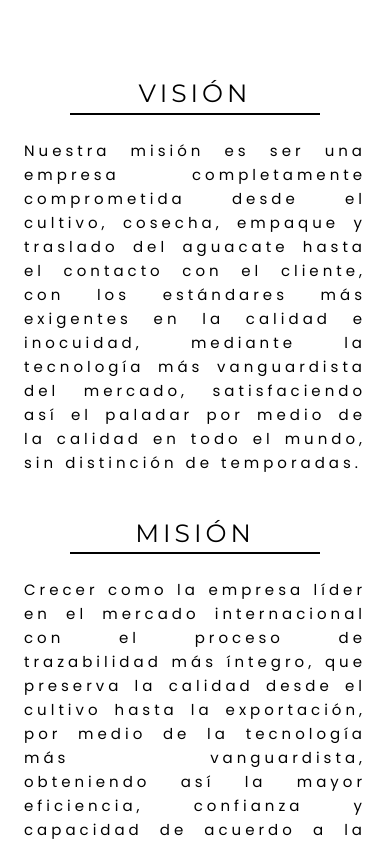
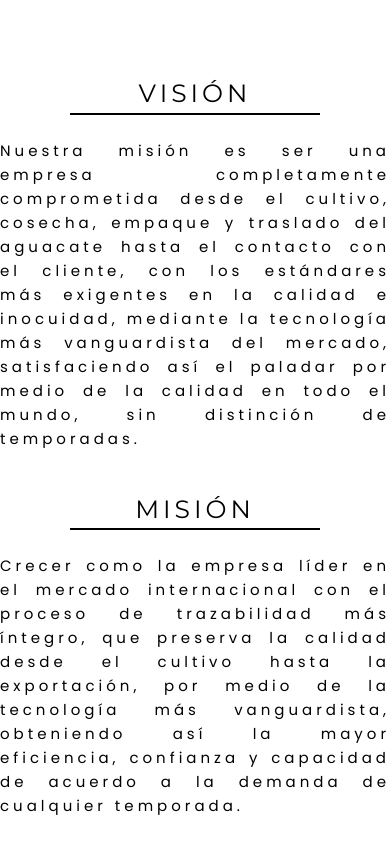
Before and after one commit to Abril-Ti/Redesign-Page, a Vue app: page /compromiso in a window 390 px wide. Shown: the part 860-1704 px from the top of the page. Built offline with nearby package versions, Linux system fonts and the light colour scheme.

Commit message:
fix contenedor Nuestro compromiso

```diff
--- a/src/components/Compromiso.vue
+++ b/src/components/Compromiso.vue
@@ -1,47 +1,47 @@
 <template>
   <div>
+
     <!-- NUESTRO COMPROMISO -->
     <h2 class="text-center montserrat-regular">NUESTRO COMPROMISO</h2>
     <div class="decorative-line line-comp"></div>
 
-    <!--Primer contenedor de informacion-->
-    <v-container fluid>
+    <v-container fluid class="contenedor-textos">
       <v-row class="align-center justify-center compromiso-section">
         <v-col cols="12" md="6" class="text-md-end text-center">
-          <p class="txt-description txt-block">
+          <p class="txt-description txt-val">
             Somos una empresa comprometida, solidaria, responsable con el medio ambiente y población, al conservar desde el inicio de la cosecha, hasta el último proceso con la industria cumpliendo con todas las reglas de índole socioambiental.
           </p>
         </v-col>
+
         <v-col cols="12" md="6" class="text-center">
-          <!--<img src="/foto-prueba-marcaagu.jpg" alt="Compromiso" class="img-content" /> -->
           <img src="/Arbol-2.png" alt="Compromiso" class="img-content" />
         </v-col>
       </v-row>
     </v-container>
 
     <!-- VISIÓN -->
-    <div class="text-center container-vision " style="margin-top: 100px;">
+    <div class="text-center contenedor-textos" style="margin-top: 100px;">
       <h2 class="montserrat-regular txt-val">VISIÓN</h2>
       <div class="decorative-line line-vis"></div>
-      <p class="txt-description txt-val txt-block">
+      <p class="txt-description txt-val">
         Nuestra misión es ser una empresa completamente comprometida desde el cultivo, cosecha, empaque y traslado del aguacate hasta el contacto con el cliente, con los estándares más exigentes en la calidad e inocuidad, mediante la tecnología más vanguardista del mercado, satisfaciendo así el paladar por medio de la calidad en todo el mundo, sin distinción de temporadas.
       </p>
     </div>
 
     <!-- MISIÓN -->
-    <div class="text-center container-mision">
+    <div class="text-center contenedor-textos">
       <h2 class="montserrat-regular mt-10 txt-val">MISIÓN</h2>
       <div class="decorative-line line-vis"></div>
-      <p class="txt-description txt-val txt-block">
+      <p class="txt-description txt-val">
         Crecer como la empresa líder en el mercado internacional con el proceso de trazabilidad más íntegro, que preserva la calidad desde el cultivo hasta la exportación, por medio de la tecnología más vanguardista, obteniendo así la mayor eficiencia, confianza y capacidad de acuerdo a la demanda de cualquier temporada.
       </p>
     </div>
 
     <!-- NUESTROS VALORES -->
-    <div class="container-valores text-center mb-7">
+    <div class="container-valores text-center mb-7 contenedor-textos">
       <h2 class="montserrat-regular">NUESTROS VALORES</h2>
       <div class="decorative-line line-val"></div>
-      <p class="txt-description txt-val txt-block">
+      <p class="txt-description txt-val">
         Socialmente somos una empresa que no distingue cuestiones culturales, creencias, incluyendo diversidad de preferencias en la sociedad, caracterizándonos principalmente por:
       </p>
 
@@ -62,6 +62,7 @@
         </v-row>
       </v-container>
     </div>
+
   </div>
 </template>
 
@@ -79,6 +80,13 @@ const fotos = [
 </script>
 
 <style scoped>
+/* Contenedor unificado para todas las secciones */
+.contenedor-textos {
+  max-width: 1200px;
+  margin: 0 auto;
+}
+
+/* Imagen */
 .img-content {
   width: 100%;
   max-width: 500px;
@@ -86,35 +94,35 @@ const fotos = [
   display: block;
   margin: auto;
   object-fit: cover;
+  transition: transform 0.4s ease;
 }
+.img-content:hover {
+  transform: scale(1.05);
+  box-shadow: 0 12px 24px rgba(112, 148, 101, 0.3);
+}
+
+/* Líneas decorativas */
 .decorative-line {
   height: 2px;
   background-color: #000;
   margin: 0 auto 1.5rem auto;
 }
+.line-comp { width: 650px; }
+.line-vis { width: 250px; }
+.line-val { width: 350px; }
 
-/* Alineación de contenido */
+/* Texto */
+.txt-description {
+  width: 100%;
+  overflow-wrap: break-word;
+  word-break: break-word;
+}
 .txt-val {
-  padding: 0;
   margin: 0 auto;
   max-width: 1200px;
 }
-.txt-block {
-  margin: 0 auto;
-}
 
-/* Líneas personalizadas */
-.line-comp {
-  width: 650px;
-}
-.line-vis {
-  width: 250px;
-}
-.line-val {
-  width: 350px;
-}
-
-/* VALORES */
+/* Valores */
 .icon-valor {
   width: 140px;
   height: auto;
@@ -125,47 +133,14 @@ const fotos = [
   font-weight: 500;
   margin-top: 0;
 }
-.txt-description{
-    width: 100%;
-}
+
 /* Responsive */
 @media (max-width: 768px) {
-  .img-content {
-    max-width: 300px;
-  }
-
-  .txt-val {
-    padding: 0 1.5rem;
-  }
-
-  .txt-block {
-    max-width: 100%;
-  }
-
-  .icon-valor {
-    width: 120px;
-  }
-
-  .valor {
-    font-size: 15px;
-  }
-
-  .line-comp,
-  .line-vis,
-  .line-val {
+  .img-content { max-width: 300px; }
+  .icon-valor { width: 120px; }
+  .valor { font-size: 15px; }
+  .line-comp, .line-vis, .line-val {
     width: 250px !important;
   }
 }
-@media (min-width: 1920px) {
-    .v-container {
-        max-width: 1200px;
-    }
-}
-.img-content {
-  transition: transform 0.4s ease;
-}
-.img-content:hover {
-  transform: scale(1.05);
-   box-shadow: 0 12px 24px rgba(112, 148, 101, 0.3);
-}
 </style>
```
